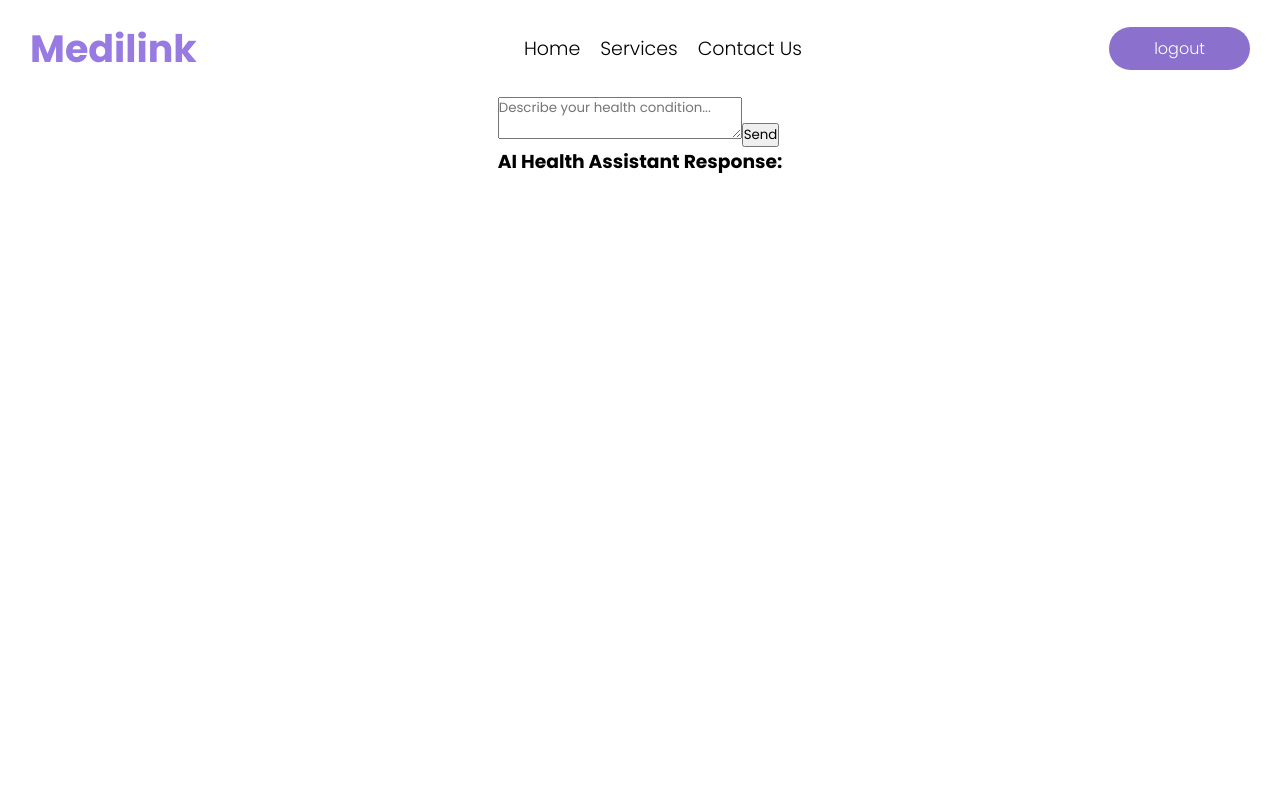
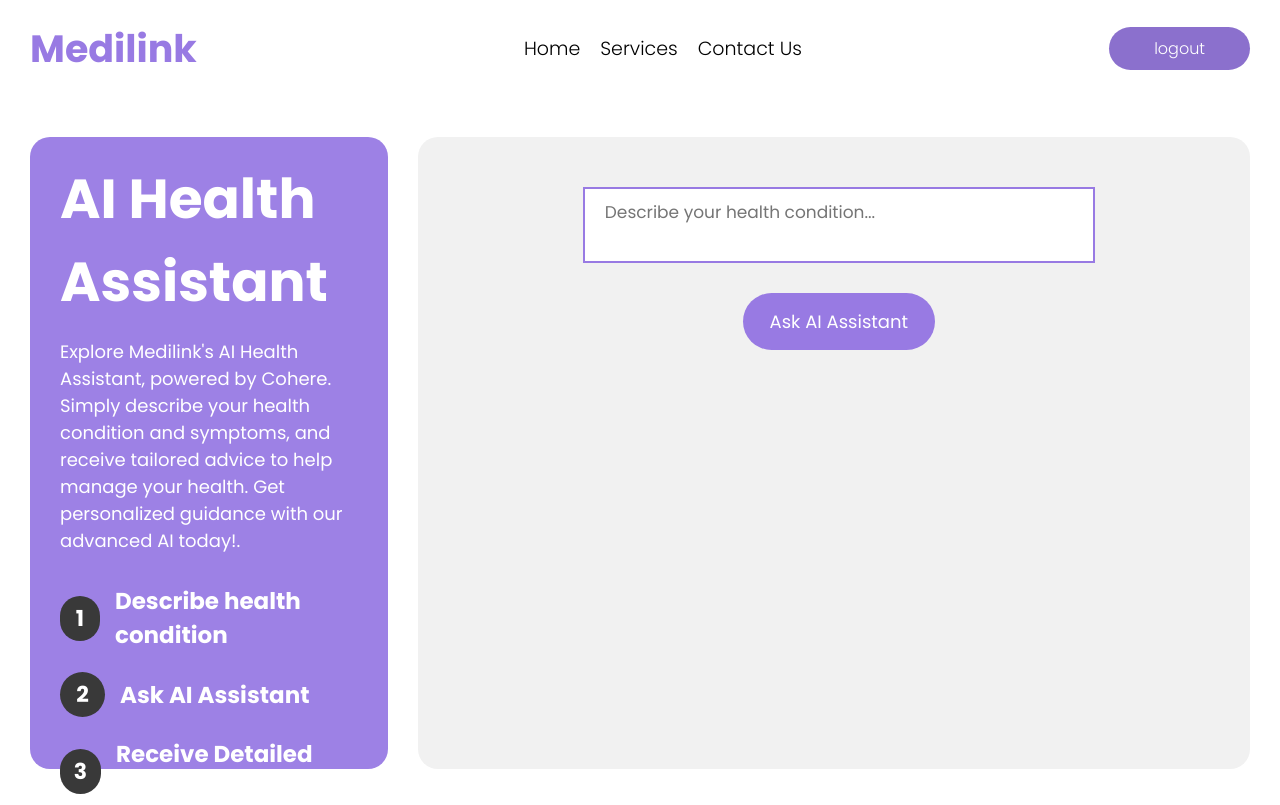
Before and after one commit to lakshya001-AI/Medilink, a React (Vite) app in the folder Frontend/: page /HealthAssistantPage in a window 1280 px wide. Built offline with nearby package versions, Linux system fonts and the light colour scheme; what cohere-ai would draw is missing.

Commit message:
commit changes

```diff
--- a/Frontend/src/App.module.css
+++ b/Frontend/src/App.module.css
@@ -2119,3 +2119,34 @@ cursor: pointer;
     border-radius: 40px;
     cursor: pointer;
 }
+
+.healthConditionForm{
+    width: 100%;
+    display: flex;
+    flex-direction: column;
+    align-items: center;
+}
+
+.healthConditionTextArea{
+    width: 40vmax;
+    padding: 10px 20px;
+    font-size: 17px;
+    resize: none;
+    border: solid 2px #987ae3;
+}
+
+.getHealthAssistantBtn{
+    width: 15vmax;
+    margin-top: 30px;
+    padding: 15px 25px;
+    background-color: #987ae3;
+    color: white;
+    font-size: 18px;
+    border: 0;
+    border-radius: 40px;
+    cursor: pointer;
+}
+
+.assistantResultHeading{
+    font-size: 21px;
+}
--- a/Frontend/src/patientServices/healthAssistantPage.jsx
+++ b/Frontend/src/patientServices/healthAssistantPage.jsx
@@ -11,6 +11,8 @@ const cohere = new CohereClient({
 function HealthAssistantPage() {
   const [userMessage, setUserMessage] = useState("");
   const [assistantResponse, setAssistantResponse] = useState("");
+  const [bookAppointmentText, setBookAppointmentText] = useState("");
+  const [consultDoctorText, setConsultDoctorText] = useState("");
 
   const handleSubmit = async (e) => {
     e.preventDefault();
@@ -22,8 +24,26 @@ function HealthAssistantPage() {
         message: userMessage, // Pass the user's message to the AI model
       });
 
-      // Set the response from the AI into the state
-      setAssistantResponse(response.text);
+      // Simulate typing effect for AI response
+      const responseText = response.text;
+      let index = 0;
+      setAssistantResponse(""); // Clear previous response
+
+      const typingInterval = setInterval(() => {
+        if (index < responseText.length) {
+          setAssistantResponse((prev) => prev + responseText[index]);
+          index++;
+        } else {
+          clearInterval(typingInterval); // Stop the interval when done
+          // Set text for bookAppointmentPara and consultDoctorBtnDiv
+          setTimeout(() => {
+            setBookAppointmentText(
+              "Based on the prediction, we advise you to consult a doctor for a thorough evaluation and proper diagnosis. Early consultation can ensure the best possible care. Please consider booking an appointment with your healthcare provider as soon as possible."
+            );
+            setConsultDoctorText("Consult Doctor");
+          }, 500); // Delay before showing additional text
+        }
+      }, 50); // Adjust the typing speed here (in milliseconds)
     } catch (error) {
       console.error("Error getting AI response:", error);
     }
@@ -58,18 +78,89 @@ function HealthAssistantPage() {
 
         {/* ----------------------- Here we are going to have the AI health assistant feature ------------------------  */}
 
-        <div>
-          <form onSubmit={handleSubmit}>
+        <div className={Style.predictorMainDiv}>
+          <div className={Style.predictorMainDiv1}>
+            <h1 className={Style.predictionHeading}>AI Health Assistant</h1>
+            <p className={Style.medilinkPara}>
+              Explore Medilink's AI Health Assistant, powered by Cohere. Simply
+              describe your health condition and symptoms, and receive tailored advice to help manage
+              your health. Get personalized guidance with our advanced AI
+              today!.
+            </p>
+            <div className={Style.predictionSteps}>
+              <div className={Style.predictionSteps1}>
+                <div className={Style.predictionSteps1Number}>
+                  <p>1</p>
+                </div>
+                <p className={Style.predictionSteps1Para}>
+                  Describe health condition
+                </p>
+              </div>
+
+              <div className={Style.predictionSteps1}>
+                <div className={Style.predictionSteps1Number}>
+                  <p>2</p>
+                </div>
+                <p className={Style.predictionSteps1Para}>
+                 Ask AI Assistant
+                </p>
+              </div>
+
+              <div className={Style.predictionSteps1}>
+                <div className={Style.predictionSteps1Number}>
+                  <p>3</p>
+                </div>
+                <p className={Style.predictionSteps1Para}>
+                  Receive Detailed Results
+                </p>
+              </div>
+            </div>
+          </div>
+          <div className={Style.predictorMainDiv2}>
+
+            <div className={Style.selectSymptomsOptionDiv}>
+              <div className={Style.selectOptionDivNumDrop}>
+                <div className={Style.symptomsParaAndInput}>
+                  <form
+                    onSubmit={handleSubmit}
+                    className={Style.healthConditionForm}
+                  >
                     <textarea
                       value={userMessage}
                       onChange={(e) => setUserMessage(e.target.value)}
                       placeholder="Describe your health condition..."
+                      className={Style.healthConditionTextArea}
                     />
-            <button type="submit">Send</button>
+                    <button
+                      type="submit"
+                      className={Style.getHealthAssistantBtn}
+                    >
+                      Ask AI Assistant
+                    </button>
                   </form>
-          <div>
-            <h3>AI Health Assistant Response:</h3>
-            <p>{assistantResponse}</p>
+                </div>
+              </div>
+            </div>
+
+            {assistantResponse && (
+              <div className={Style.predictionResultDiv}>
+                <h1 className={Style.assistantResultHeading}>
+                  {assistantResponse}
+                </h1>
+                {bookAppointmentText && (
+                  <p className={Style.bookAppointmentPara}>
+                    {bookAppointmentText}
+                  </p>
+                )}
+                <div className={Style.consultDoctorBtnDiv}>
+                  {consultDoctorText && (
+                    <button className={Style.consultDoctorBtn}>
+                      {consultDoctorText}
+                    </button>
+                  )}
+                </div>
+              </div>
+            )}
           </div>
         </div>
       </div>
```
Lines whose indentation alone changed are shown as unchanged.
